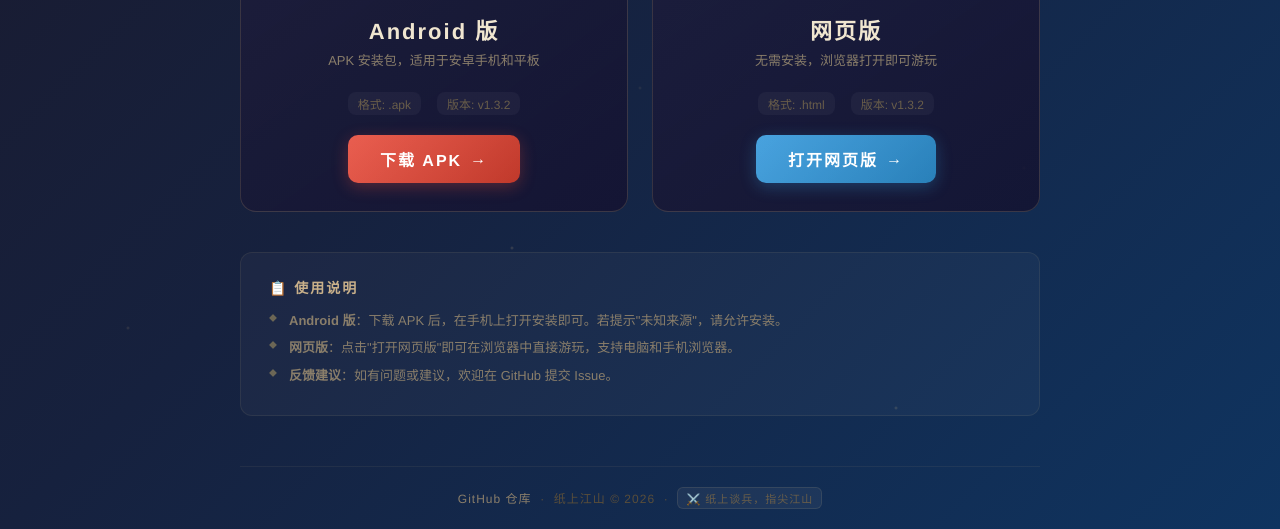
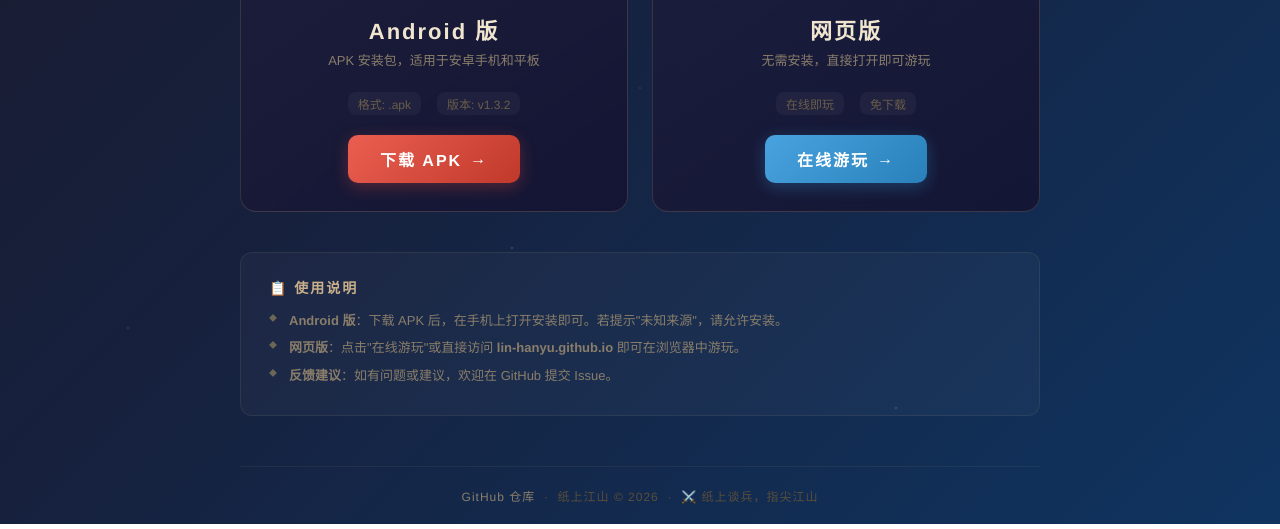
Before and after one commit to Lin-hanyu/paperword.github.io, a plain HTML site: page index.html in a window 1280 px wide. Shown: the part 312-841 px from the top of the page. Drawn offline with Linux system fonts and the light colour scheme.

Commit message:
Add files via upload

```diff
--- a/index.html
+++ b/index.html
@@ -5,7 +5,6 @@
   <meta name="viewport" content="width=device-width, initial-scale=1.0">
   <title>纸上江山 - 下载中心</title>
   <style>
-    /* ========== Reset & Base ========== */
     *, *::before, *::after { margin: 0; padding: 0; box-sizing: border-box; }
     html { font-size: 16px; scroll-behavior: smooth; }
     body {
@@ -21,8 +20,6 @@
       position: relative;
       overflow-x: hidden;
     }
-
-    /* ========== 背景粒子装饰 ========== */
     body::before {
       content: '';
       position: fixed;
@@ -38,8 +35,6 @@
       pointer-events: none;
       z-index: 0;
     }
-
-    /* ========== 主容器 ========== */
     .container {
       position: relative;
       z-index: 1;
@@ -47,11 +42,7 @@
       max-width: 800px;
       text-align: center;
     }
-
-    /* ========== 标题区域 ========== */
-    .header {
-      margin-bottom: 50px;
-    }
+    .header { margin-bottom: 50px; }
     .header .logo {
       font-size: 48px;
       font-weight: 900;
@@ -60,7 +51,6 @@
       -webkit-background-clip: text;
       -webkit-text-fill-color: transparent;
       background-clip: text;
-      text-shadow: none;
       filter: drop-shadow(0 2px 8px rgba(231,198,110,0.3));
       margin-bottom: 10px;
     }
@@ -86,14 +76,12 @@
       letter-spacing: 1px;
     }
 
-    /* ========== 下载卡片区域 ========== */
     .download-grid {
       display: grid;
       grid-template-columns: 1fr 1fr;
       gap: 24px;
       margin-bottom: 40px;
     }
-
     .download-card {
       background: linear-gradient(145deg, rgba(30,30,60,0.85), rgba(20,20,50,0.9));
       border: 1px solid rgba(255,215,140,0.15);
@@ -118,13 +106,10 @@
       border-color: rgba(255,215,140,0.4);
       box-shadow: 0 8px 32px rgba(0,0,0,0.3), 0 0 20px rgba(231,198,110,0.05);
     }
-    .download-card:hover::before {
-      opacity: 1;
-    }
+    .download-card:hover::before { opacity: 1; }
 
     .download-card .icon-wrap {
-      width: 72px;
-      height: 72px;
+      width: 72px; height: 72px;
       margin: 0 auto 16px;
       border-radius: 18px;
       display: flex;
@@ -135,14 +120,11 @@
     .download-card .icon-wrap.apk {
       background: linear-gradient(135deg, #e74c3c22, #e74c3c11);
       border: 1px solid rgba(231,76,60,0.3);
-      color: #e74c3c;
     }
-    .download-card .icon-wrap.html {
+    .download-card .icon-wrap.web {
       background: linear-gradient(135deg, #3498db22, #3498db11);
       border: 1px solid rgba(52,152,219,0.3);
-      color: #3498db;
     }
-
     .download-card h3 {
       font-size: 22px;
       font-weight: 700;
@@ -170,7 +152,6 @@
       border-radius: 8px;
     }
 
-    /* ========== 下载按钮 ========== */
     .btn-download {
       display: inline-flex;
       align-items: center;
@@ -203,23 +184,18 @@
       transform: translateY(-2px);
       box-shadow: 0 6px 24px rgba(231,76,60,0.45);
     }
-    .btn-download.html {
+    .btn-download.web {
       background: linear-gradient(135deg, #3498db, #2980b9);
       color: #fff;
       box-shadow: 0 4px 16px rgba(52,152,219,0.3);
     }
-    .btn-download.html:hover {
+    .btn-download.web:hover {
       transform: translateY(-2px);
       box-shadow: 0 6px 24px rgba(52,152,219,0.45);
     }
-    .btn-download .arrow {
-      transition: transform 0.25s ease;
-    }
-    .btn-download:hover .arrow {
-      transform: translateX(3px);
-    }
+    .btn-download .arrow { transition: transform 0.25s ease; }
+    .btn-download:hover .arrow { transform: translateX(3px); }
 
-    /* ========== 使用说明 ========== */
     .instructions {
       background: rgba(255,255,255,0.03);
       border: 1px solid rgba(255,215,140,0.08);
@@ -240,10 +216,7 @@
       color: #8a7e6a;
       line-height: 1.8;
     }
-    .instructions ul {
-      list-style: none;
-      padding: 0;
-    }
+    .instructions ul { list-style: none; padding: 0; }
     .instructions li {
       padding-left: 20px;
       position: relative;
@@ -258,7 +231,6 @@
       top: 3px;
     }
 
-    /* ========== Footer ========== */
     .footer {
       margin-top: 50px;
       padding-top: 20px;
@@ -272,64 +244,37 @@
       text-decoration: none;
       transition: color 0.2s;
     }
-    .footer a:hover {
-      color: #c9b08a;
-    }
+    .footer a:hover { color: #c9b08a; }
 
-    /* ========== 动画 ========== */
     @keyframes fadeInUp {
       from { opacity: 0; transform: translateY(20px); }
       to   { opacity: 1; transform: translateY(0); }
     }
-    .container > * {
-      animation: fadeInUp 0.6s ease forwards;
-      opacity: 0;
-    }
-    .header       { animation-delay: 0.1s; }
+    .container > * { animation: fadeInUp 0.6s ease forwards; opacity: 0; }
+    .header        { animation-delay: 0.1s; }
     .download-grid { animation-delay: 0.2s; }
-    .instructions { animation-delay: 0.3s; }
-    .footer       { animation-delay: 0.4s; }
+    .instructions  { animation-delay: 0.3s; }
+    .footer        { animation-delay: 0.4s; }
 
-    /* ========== 响应式 ========== */
     @media (max-width: 640px) {
       .download-grid { grid-template-columns: 1fr; }
       .header .logo { font-size: 36px; letter-spacing: 4px; }
       .header .subtitle { font-size: 13px; letter-spacing: 2px; padding: 6px 16px; }
       .download-card { padding: 28px 18px 22px; }
     }
-
-    /* ========== 下载计数 ========== */
-    .count-badge {
-      display: inline-flex;
-      align-items: center;
-      gap: 4px;
-      background: rgba(255,255,255,0.05);
-      border: 1px solid rgba(255,215,140,0.1);
-      border-radius: 6px;
-      padding: 2px 8px;
-      font-size: 11px;
-      color: #6a5e4a;
-      cursor: default;
-    }
   </style>
 </head>
 <body>
 <div class="container">
 
-  <!-- 标题 -->
   <header class="header">
     <div class="logo">纸上江山</div>
-    <div class="subtitle">战 棋 对 弈</div>
+    <div class="subtitle">下 载 中 心</div>
     <div class="version-tag">最新版本 v1.3.2</div>
   </header>
 
-  <!-- 装饰图片区域 -->
-  <!-- 以后有游戏截图可以放这里 -->
-
-  <!-- 下载卡片 -->
   <div class="download-grid">
 
-    <!-- Android APK -->
     <div class="download-card">
       <div class="icon-wrap apk">📱</div>
       <h3>Android 版</h3>
@@ -344,40 +289,37 @@
       </a>
     </div>
 
-    <!-- HTML 网页版 -->
     <div class="download-card">
-      <div class="icon-wrap html">🌐</div>
+      <div class="icon-wrap web">🌐</div>
       <h3>网页版</h3>
-      <p class="desc">无需安装，浏览器打开即可游玩</p>
+      <p class="desc">无需安装，直接打开即可游玩</p>
       <div class="info-row">
-        <span>格式: .html</span>
-        <span>版本: v1.3.2</span>
+        <span>在线即玩</span>
+        <span>免下载</span>
       </div>
-      <a class="btn-download html" href="game.html" target="_blank">
-        打开网页版
+      <a class="btn-download web" href="https://lin-hanyu.github.io" target="_blank">
+        在线游玩
         <span class="arrow">→</span>
       </a>
     </div>
 
   </div>
 
-  <!-- 使用说明 -->
   <div class="instructions">
     <h4>📋 使用说明</h4>
     <ul>
       <li><strong>Android 版</strong>：下载 APK 后，在手机上打开安装即可。若提示"未知来源"，请允许安装。</li>
-      <li><strong>网页版</strong>：点击"打开网页版"即可在浏览器中直接游玩，支持电脑和手机浏览器。</li>
+      <li><strong>网页版</strong>：点击"在线游玩"或直接访问 <strong>lin-hanyu.github.io</strong> 即可在浏览器中游玩。</li>
       <li><strong>反馈建议</strong>：如有问题或建议，欢迎在 GitHub 提交 Issue。</li>
     </ul>
   </div>
 
-  <!-- Footer -->
   <div class="footer">
     <a href="https://github.com/Lin-hanyu/paperword.github.io" target="_blank">GitHub 仓库</a>
     &nbsp;·&nbsp;
     纸上江山 &copy; 2026
     &nbsp;·&nbsp;
-    <span class="count-badge">⚔️ 纸上谈兵，指尖江山</span>
+    <span style="color:#5a4e3a;">⚔️ 纸上谈兵，指尖江山</span>
   </div>
 
 </div>
```
